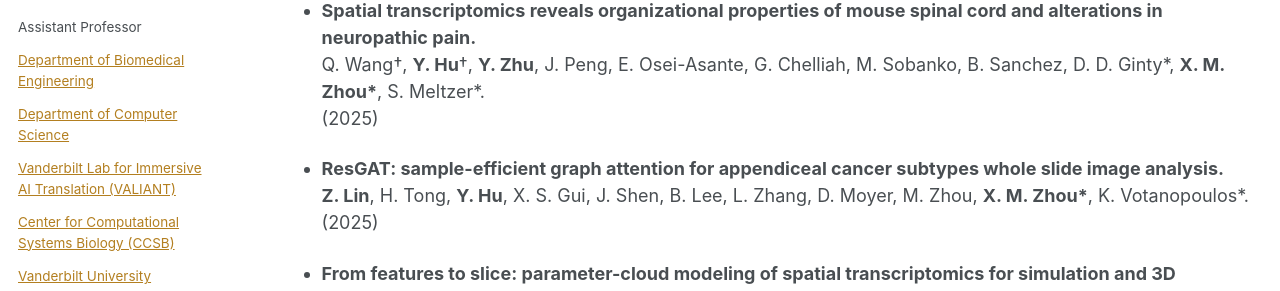
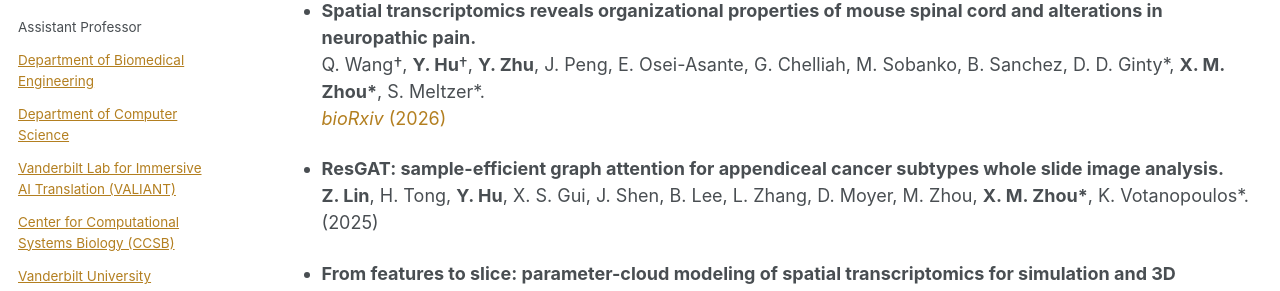
Before and after one commit to maiziezhoulab/Maiziezhoulab.github.io, a Jekyll site: the page built from _pages/publications.md, in a window 1280 px wide and 900 px high. Shown: the part 385-676 px from the top of the window. Built offline with Jekyll 4.4.1, drawn with Linux system fonts in a browser that asks for light colours; some web fonts are replaced.

Commit message:
Update publications.md

```diff
--- a/_pages/publications.md
+++ b/_pages/publications.md
@@ -26,7 +26,7 @@ used Xin Maizie Zhou (X. M. Zhou) for publications after 2022.
 ## Preprints/Under Review
 - **Spatial transcriptomics reveals organizational properties of mouse spinal cord and alterations in neuropathic pain.**
   Q. Wang†, **Y. Hu**†, **Y. Zhu**, J. Peng, E. Osei-Asante, G. Chelliah, M. Sobanko, B. Sanchez, D. D. Ginty\*, **X. M. Zhou\***, S. Meltzer\*.
-  (2025)
+  [_bioRxiv_ (2026)](https://www.biorxiv.org/content/10.64898/2026.01.10.698734v1)
 
 - **ResGAT: sample-efficient graph attention for appendiceal cancer subtypes whole slide image analysis.**
   **Z. Lin**, H. Tong, **Y. Hu**, X. S. Gui, J. Shen, B. Lee, L. Zhang, D. Moyer, M. Zhou, **X. M. Zhou\***, K. Votanopoulos\*.
```
